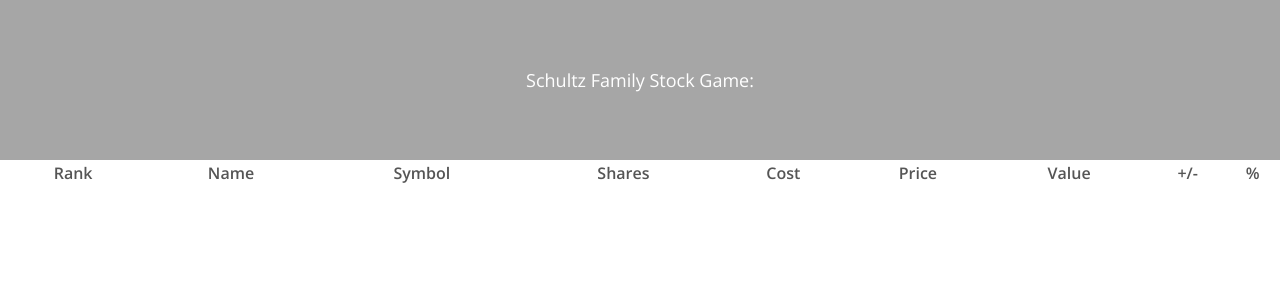
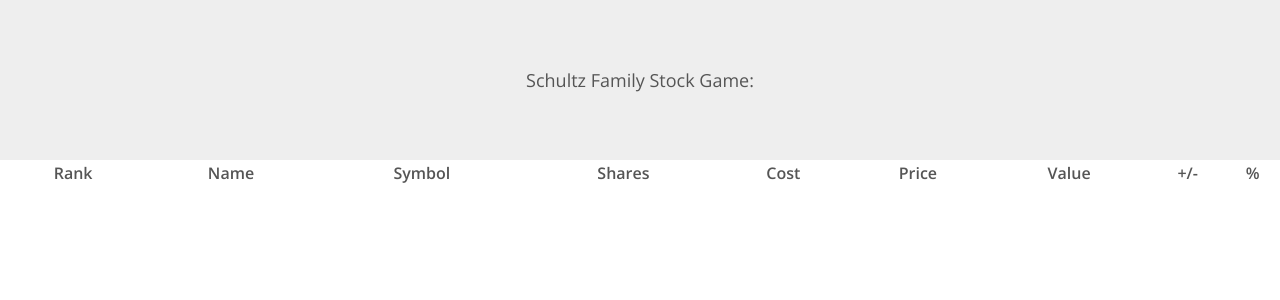
Before and after one commit to nealdeters/schultz-stock-game, a PHP site: page /index.html in a window 1280 px wide. Shown: the top 300 px of the page. Run offline with PHP 8.4, Linux system fonts and the light colour scheme; lists and menus that the app fills with data are empty; some libraries are stand-ins or nearby versions.

Commit message:
sticky table header and style changes

```diff
--- a/app.js
+++ b/app.js
@@ -285,10 +285,11 @@ var controller = (function(listCtrl, UICtrl){
 
       var totalTitle = document.querySelector(UICtrl.getDOMstrings().totalTitle);
       var totalGainLoss = listCtrl.getTotalGainLoss();
-      totalTitle.innerHTML = totalGainLoss;
       if(totalGainLoss > 0){
+        totalTitle.innerHTML = '+ ' + totalGainLoss;
         totalTitle.classList = 'budget__value income__title';
       } else {
+        totalTitle.innerHTML = totalGainLoss;
         totalTitle.classList = 'budget__value expenses__title';
       }
     });
--- a/style.css
+++ b/style.css
@@ -33,7 +33,8 @@ body {
 
 .top {
     height: 20vh;
-    background-image: linear-gradient(rgba(0, 0, 0, 0.35), rgba(0, 0, 0, 0.35));
+    /*background-image: linear-gradient(rgba(0, 0, 0, 0.35), rgba(0, 0, 0, 0.35));*/
+    background-color: #eee;
     background-size: cover;
     background-position: center;
     position: -webkit-sticky;
@@ -55,6 +56,7 @@ body {
     text-align: center;
     margin-bottom: 10px;
     font-weight: 300;
+    color: #555;
 }
 
 .budget__value {
@@ -112,6 +114,17 @@ body {
 /***** LISTS *****/
 .table {
     width: 100%;
+}
+
+.table > thead tr:nth-child(1) th{
+    position: sticky;
+    background-color: white;
+    top: 20vh;
+    z-index: 10;
+}
+
+.table > tbody tr:nth-child(2n){
+  background-color: #eee;
 }
 
 .table-body {
```
